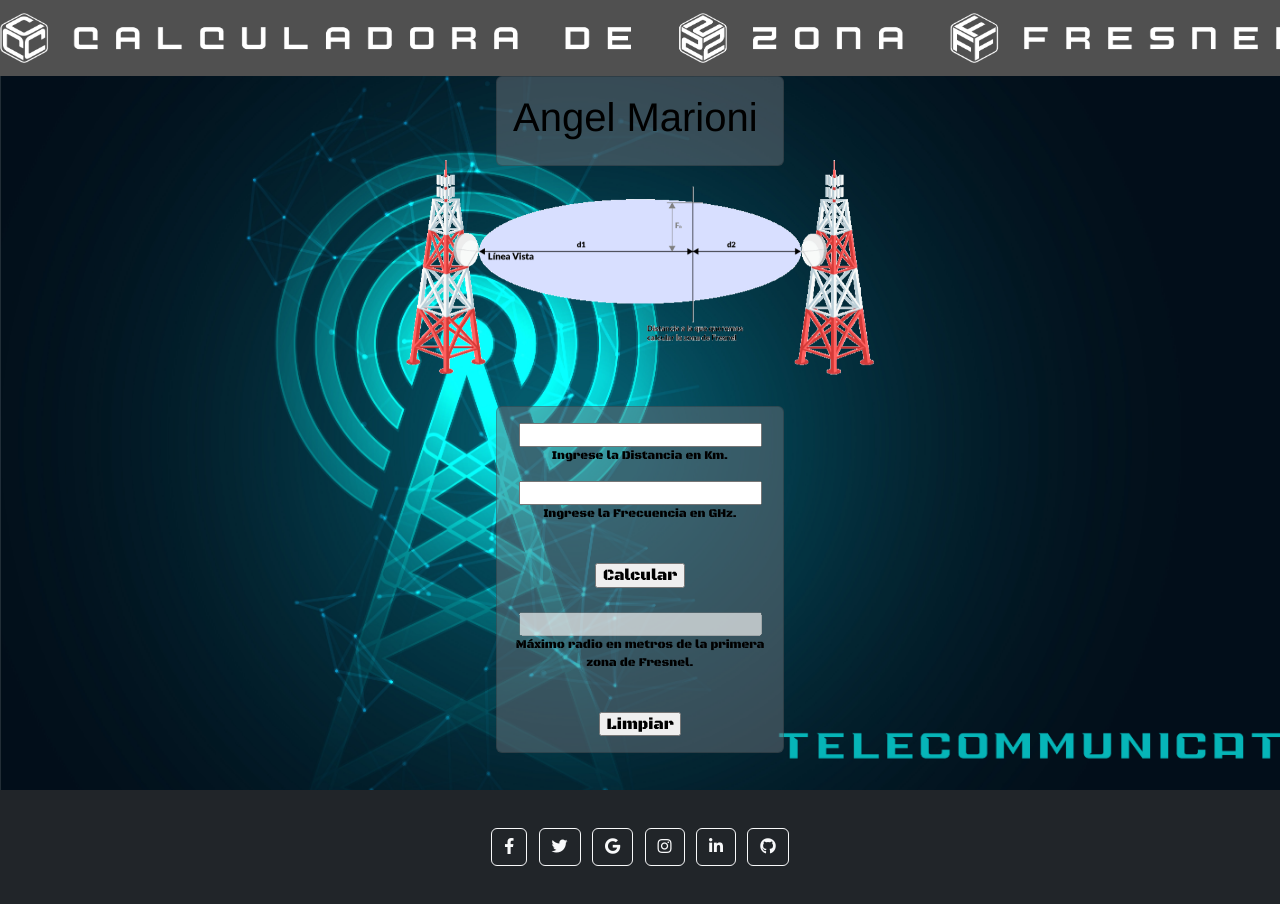
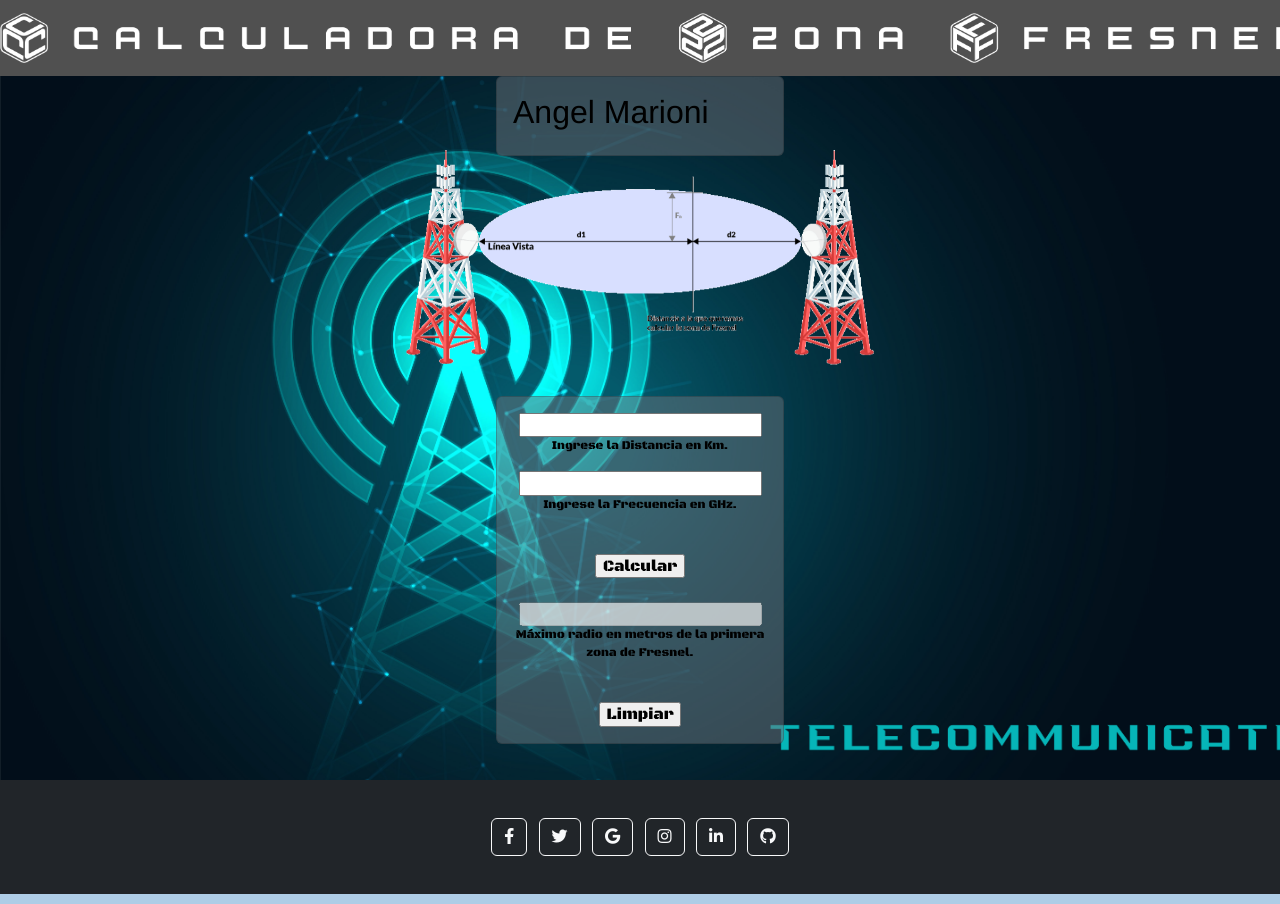
Before and after one commit to amarioni/Marioni-Zona-Fresnel, a plain HTML site: page index.html in a window 1280 px wide. Drawn offline with nearby package versions, Linux system fonts and the light colour scheme.

Commit message:
Update index.html

```diff
--- a/index.html
+++ b/index.html
@@ -45,7 +45,7 @@
             </nav>
         </div>
         <div class="container-md card p-3 bg-secondary bg-opacity-50" style="width: 18rem;">
-            <h1>Angel Marioni</h1>
+            <h2>Angel Marioni</h2>
         </div>
         <div class="container products text-center mb-5">
             <div class="product fadeInUp container-fluid">
```
